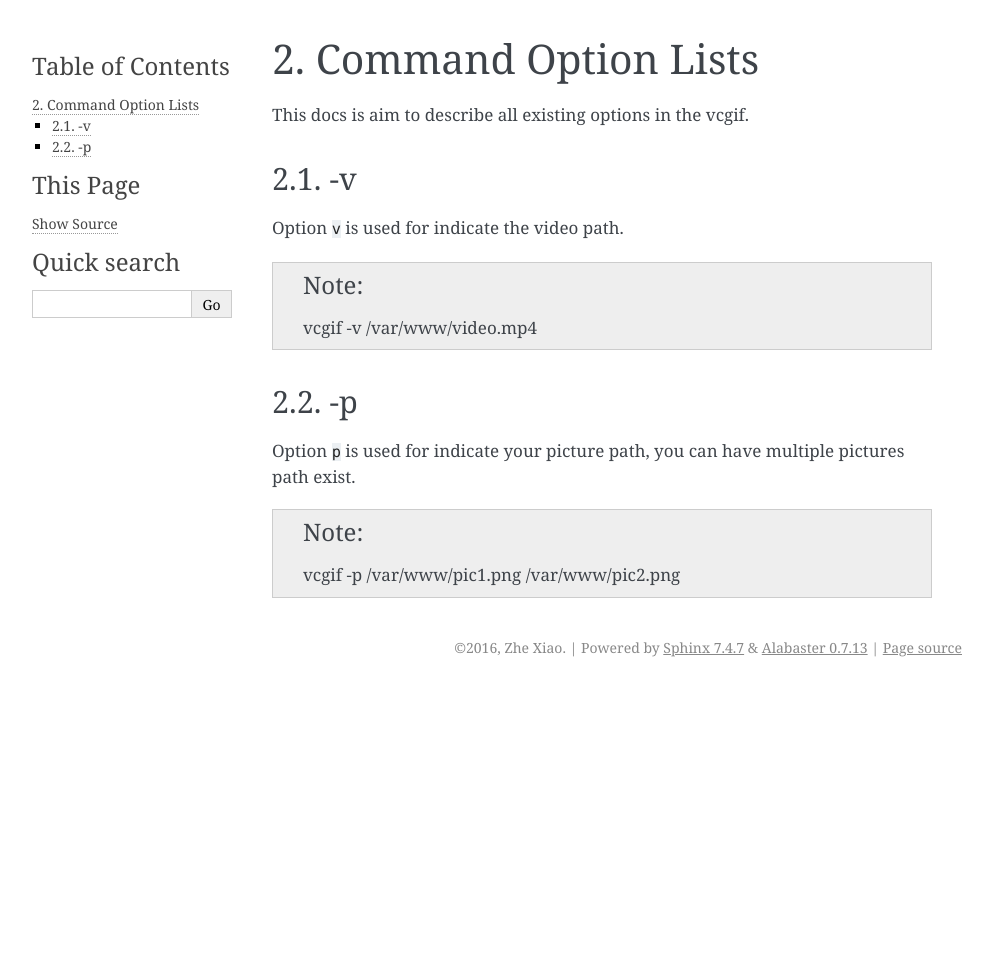
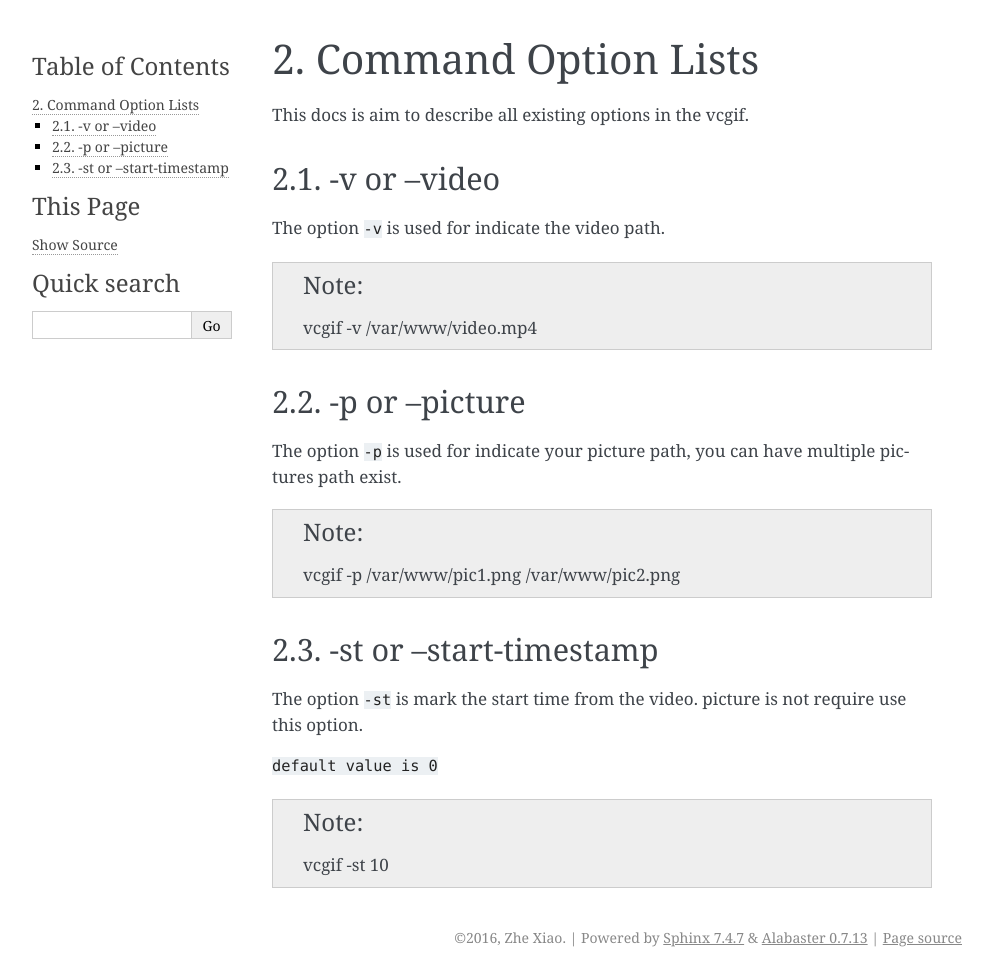
Before and after one commit to BACKORG/vcgif, a Sphinx documentation site: the page built from docs/command_options.rst, in a window 1280 px wide. Shown: the whole page, without its empty margins (148-1141 px from the left). Built offline with Sphinx 7.4.7, drawn with Linux system fonts in a browser that asks for light colours; before the commit the page ends 900 px from its top, so only the background shows below that.

Commit message:
add command options

```diff
--- a/docs/command_options.rst
+++ b/docs/command_options.rst
@@ -2,16 +2,25 @@ Command Option Lists
 ====================
 This docs is aim to describe all existing options in the vcgif.
 
--v
---
-Option ``v`` is used for indicate the video path.
+-v or --video
+-------------
+The option ``-v`` is used for indicate the video path.
 
 .. note:: vcgif -v /var/www/video.mp4
 
 
--p
---
-Option ``p`` is used for indicate your picture path, you can have multiple pictures
+-p or --picture
+---------------
+The option ``-p`` is used for indicate your picture path, you can have multiple pictures
 path exist.
 
 .. note:: vcgif -p /var/www/pic1.png /var/www/pic2.png
+
+-st or --start-timestamp
+------------------------
+The option ``-st`` is mark the start time from the video. picture is not require
+use this option.
+
+``default value is 0``
+
+.. note:: vcgif -st 10
```
